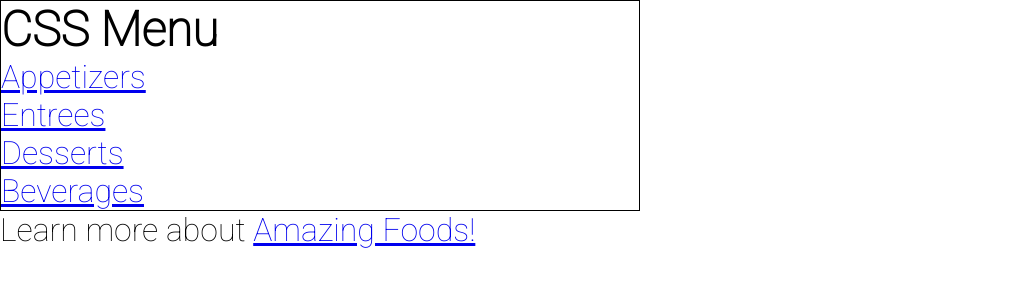
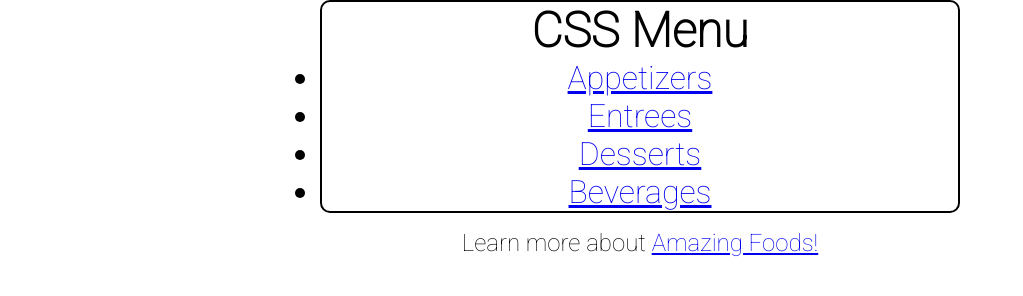
Before and after one commit to azamsyedmohd/Menu-List-Project, a plain HTML site: page index.html in a window 1280 px wide. Shown: the whole page, without its empty margins (0-1023 px from the left). Drawn offline with Linux system fonts and the light colour scheme.

Commit message:
styling to paragraph class

```diff
--- a/index.css
+++ b/index.css
@@ -12,6 +12,14 @@ body {
   height: 100vh;
 }
 .section {
-  border: 1px solid black;
+  border: 2px solid black;
+  border-radius: 10px;
   width: 50%;
+  text-align: center;
+  margin: auto;
 }
+.paragraph {
+  font-size: 1.5rem;
+  text-align: center;
+  margin: 1rem 0;
+}
--- a/index.html
+++ b/index.html
@@ -38,7 +38,7 @@
         </li>
       </ul>
     </section>
-    <p>
+    <p class="paragraph">
       Learn more about
       <a
         href="https://www.cnn.com/travel/article/world-best-food-dishes/index.html"
```
